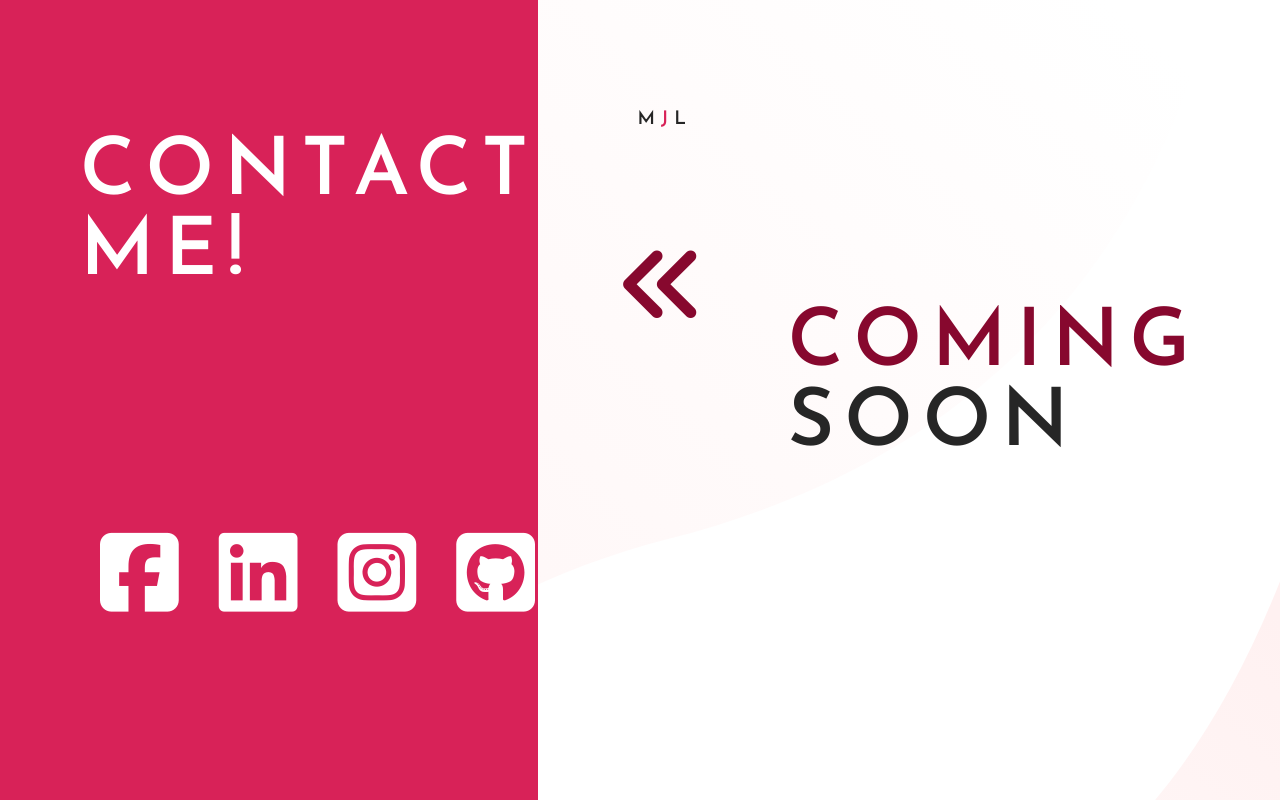
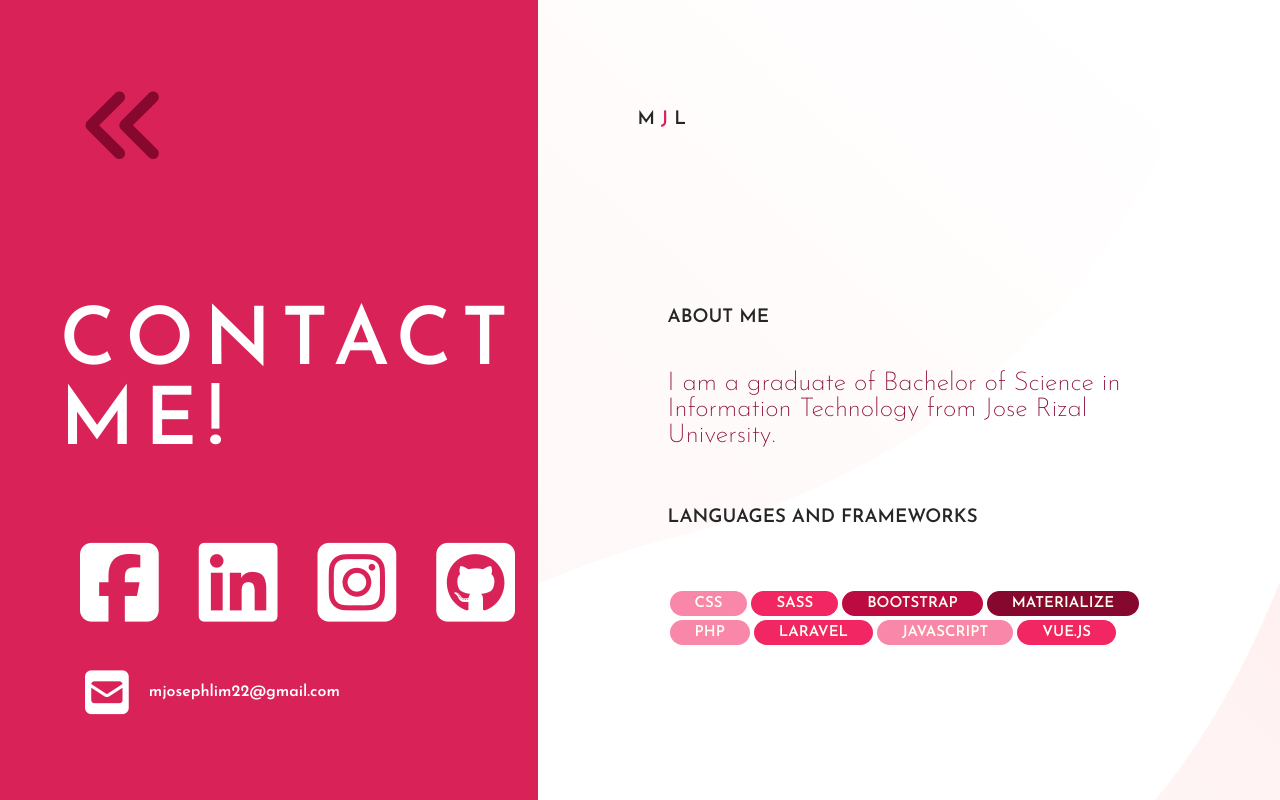
Before and after one commit to mjosephlim/portfolio, a PHP site: page /aboutme.html in a window 1280 px wide. Run offline with PHP 8.4, Linux system fonts and the light colour scheme; some libraries are stand-ins or nearby versions.

Commit message:
about me section

```diff
--- a/aboutme.html
+++ b/aboutme.html
@@ -2,7 +2,9 @@
 <html lang="en">
     <head>
         <meta charset="UTF-8">
-        <meta name="viewport" content="width=device-width, initial-scale=1.0"> <!-- displays site properly based on user's device -->
+        <meta
+        name="viewport" content="width=device-width, initial-scale=1.0">
+        <!-- displays site properly based on user's device -->
 
         <link rel="icon" type="image/png" sizes="32x32" href="./images/favicon-32x32.png">
 
@@ -20,57 +22,110 @@
             <div class="container">
 
                 <div class="left-ab bg-image-right">
+                    <div class="row" id="button-row">
+                        <div class="animate-this-button">
 
-            <h1 class="contacts" ><span>Contact Me!</span></h1>
+                            <a href="home.html">
+                                <i class="fas fa-angle-double-left float-left"></i>
+                            </a>
+                        </div>
+                    </div>
+                    <h1 class="contacts">
+                        <span>Contact Me!</span>
+                    </h1>
+
+
                     <div class="row contacts" id="contact-rows">
 
                         <a href="https://www.facebook.com/marklovesira/" target="_blank">
                             <i class="fab fa-facebook-square"></i>
                         </a>
 
-                <a href="https://www.linkedin.com/in/mark-joseph-lim-2a0bbb166/"target="_blank">
+                        <a href="https://www.linkedin.com/in/mark-joseph-lim-2a0bbb166/" target="_blank">
                             <i class="fab fa-linkedin"></i>
                         </a>
 
-                <a href="https://www.instagram.com/marklovesira/"target="_blank">
+                        <a href="https://www.instagram.com/marklovesira/" target="_blank">
                             <i class="fab fa-instagram-square"></i>
                         </a>
 
-                <a href="https://github.com/mjosephlim"target="_blank">
+                        <a href="https://github.com/mjosephlim" target="_blank">
                             <i class="fab fa-github-square"></i>
                         </a>
 
 
                     </div>
+
+                    <div class="row" id="email-row">
+                        <i class="fas fa-envelope-square"></i>
+                        <h4>mjosephlim22@gmail.com</h4>
+
+                    </div>
+
+
+
                 </div>
                 <div class="right-ab">
+
                     <div class="inner-container">
+
                         <a href="home.html">
 
                             <h3 class="logo-right">M
                                 <span class="text-pop">J</span>
 
                                 L</h3>
+                        </a>
 
                         <section id="about me">
-                    <h1 class="float-right right-aligned">
-                        <span class="text-primary">COMING</span>
+
+
+
+
+                        </section>
+
+                        <div class="row" id="force-wrap">
+                            <div class="tech-stack">
+                                <h3>About me</h3>
+                                <p class="text-primary" >I am a graduate of Bachelor of Science in Information Technology from Jose Rizal University.
+
+                                </p>
                                 <br/>
-                        <span>SOON</span>
 
-                      </h1>
-                      <div class="animate-this-button">
-
-                        <a href="home.html"><i class="fas fa-angle-double-left float-left"></i></a>
                             </div>
-                  </section>
+                            <div class="tech-stack">
 
 
                             </div>
 
 
                         </div>
-    </div><!--Container-->
+                        <div class="row" id="force-wrap">
+                            <div class="tech-stack"> <h3>Languages and Frameworks</h3></div>
+                            <div class="tech-stack">
+
+                                <span class="pill-lightest">css</span>
+                                <span class="pill-lighter">sass</span>
+                                <span class="pill-light">bootstrap</span>
+                                <span class="pill-primary">materialize</span>
+                                <span class="pill-lightest">php</span>
+                                <span class="pill-lighter">laravel</span>
+                                <span class="pill-lightest">javascript</span>
+                                <span class="pill-lighter">vue.js</span>
+
+                            </div>
+
+
+                        </div>
+
+                    </div>
+
+
+                </div>
+
+            </div>
+
+            <!--Container-->
         </main>
 
     </body>
--- a/style.css
+++ b/style.css
@@ -45,8 +45,26 @@ body{
 
 .contacts{
     color:white;
-    padding:80px;
+   padding:0px 0px 0px 60px;
 }
+
+#email-row{
+    padding:0px 65px;
+    display: flex;
+    justify-content: flex-start;
+    align-items: center;
+
+}
+
+#email-row h4,i{
+    color:white;
+
+}
+
+#email-row i{
+    font-size:50px;
+}
+
 
 .bg-image{
     background-image:url('images/hero-desktop-me.jpg');
@@ -223,6 +241,7 @@ i{
     transition: ease-in 0.5s;
     transform: translateX(1000%);
     animation: comeinright 1.5s ease-in forwards;
+    padding:0px 0px 0px 0px;
   }
 
 
@@ -233,22 +252,10 @@ i{
   }
 
   .fa-angle-double-left:hover{
-    color:hsl(342, 73%, 49%);
+    color:hsl(0, 0%, 100%);
 }
- @media screen and(min-width:500px){
-    .fa-angle-double-right{
-        display:none ;
-        opacity: 0;
-        pointer-events: none;
-      }
 
-    .fa-angle-double-left{
-        display:none ;
-        opacity: 0;
-        pointer-events: none;
-      }
- }
-  @media screen and (max-width:500px){
+  @media screen and (max-width:600px){
     .right,.left-ab{
         display:none;
     }
@@ -258,7 +265,13 @@ i{
         width: 100vw;
     }
 
+    .fa-angle-double-right{
+        display:none ;
+      }
 
+    .fa-angle-double-left{
+       display:none;
+      }
 
     .bg-mobile{
         display: block;
@@ -279,6 +292,7 @@ i{
         color:white;
         padding:40px 0px 0px 0px;
     }
+
 
     i{
 
@@ -328,6 +342,8 @@ i{
     #contact-rows{
         flex-direction: row;
     }
+
+
 }
 @keyframes comeinleft{
     to{
@@ -362,3 +378,92 @@ i{
     z-index: 10;
     pointer-events: none;
 }
+
+.pill-primary{
+    color: ivory;
+background-color: hsl(342, 89%, 28%);
+  border: none;
+  padding: 5px 25px;
+  text-align: center;
+  text-decoration: none;
+  display: flex;
+  align-items: center;
+  justify-content: center;
+  margin: 2px 2px;
+  border-radius: 16px;
+  font-weight: 600;
+  text-transform: uppercase;
+}
+
+.pill-light{
+    color: ivory;
+background-color: hsl(342, 89%, 39%);
+  border: none;
+  padding: 5px 25px;
+  text-align: center;
+  text-decoration: none;
+  display: flex;
+  align-items: center;
+  justify-content: center;
+  margin: 2px 2px;
+  border-radius: 16px;
+  font-weight: 600;
+  text-transform: uppercase;
+}
+
+.pill-lighter{
+    color: ivory;
+background-color: hsl(342, 89%, 55%);
+  border: none;
+  padding: 5px 25px;
+  text-align: center;
+  text-decoration: none;
+  display: flex;
+  align-items: center;
+  justify-content: center;
+  margin: 2px 2px;
+  border-radius: 16px;
+  font-weight: 600;
+  text-transform: uppercase;
+}
+
+.pill-lightest{
+    color: ivory;
+background-color: hsl(342, 89%, 75%);
+  border: none;
+  padding: 5px 25px;
+  text-align: center;
+  text-decoration: none;
+  display: flex;
+  align-items: center;
+  justify-content: center;
+  margin: 2px 2px;
+  border-radius: 16px;
+  font-weight: 600;
+  text-transform: uppercase;
+}
+
+.tech-stack{
+    height: 20px;
+    border:20px;
+    border-color: indianred;
+    width: auto;
+    padding:20px 20px;
+    margin:30px;
+    display:flex;
+    flex-direction: row;
+    flex-wrap: wrap;
+
+}
+
+.tech-stack span{
+    font-size:15px;
+}
+
+#force-wrap{
+    flex-wrap: wrap;
+}
+
+#button-row{
+    padding:60px;
+}
```
Also changed, not shown: home.html (+20 -11 lines). Lines whose indentation alone changed are shown as unchanged.
